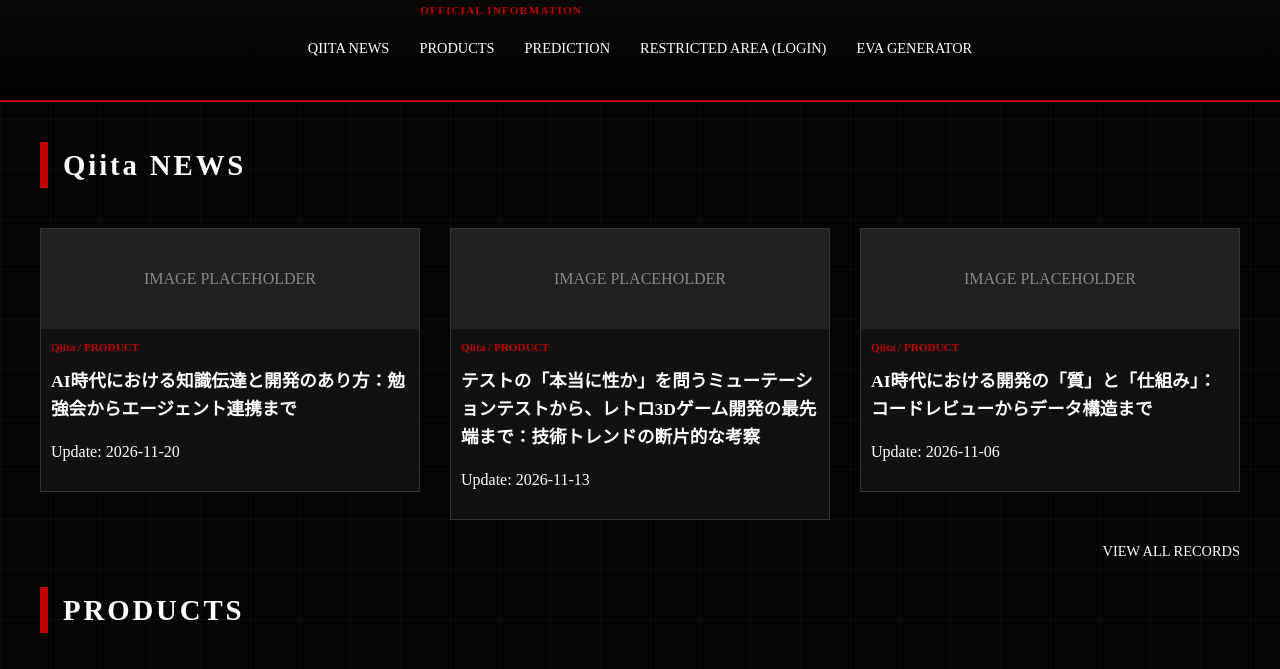
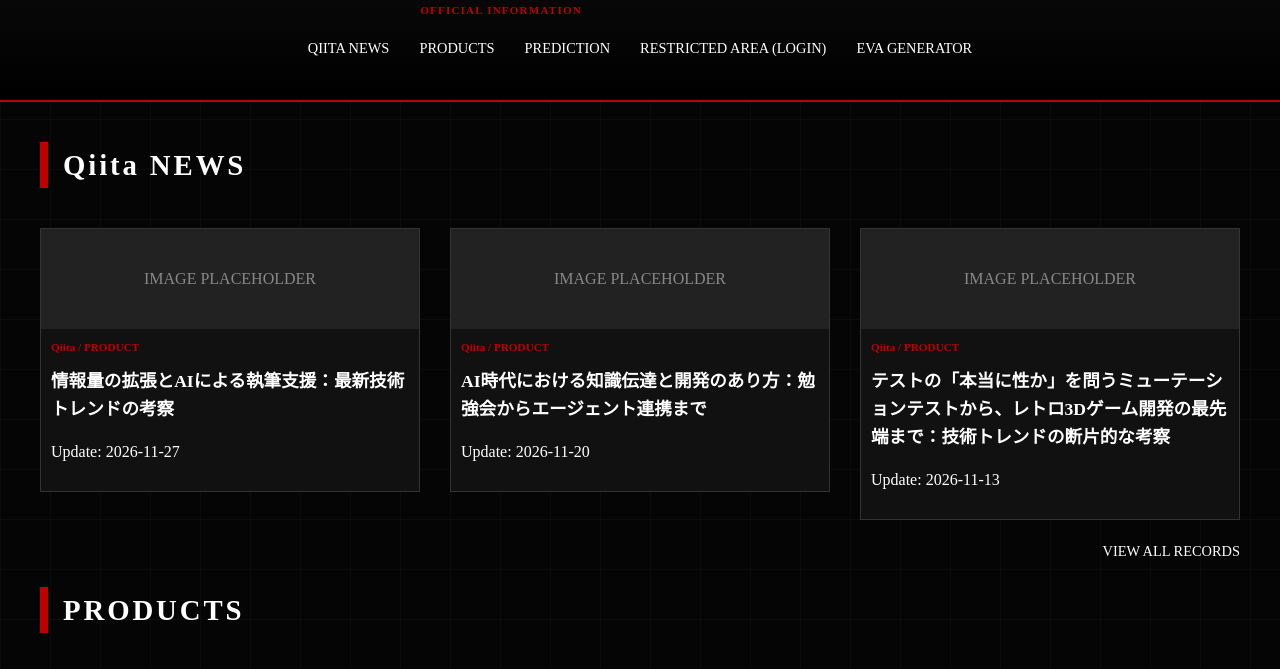
Before and after one commit to N-Necoze/N-Necoze.github.io, a plain HTML site: page index.html in a window 1280 px wide. Shown: the part 131-800 px from the top of the page. Drawn offline with Linux system fonts and the light colour scheme.

Commit message:
Update Qiita News

```diff
--- a/index.html
+++ b/index.html
@@ -223,6 +223,17 @@
             <!-- QIITA_NEWS_START -->
 <div class="grid">
 
+<a href="https://qiita.com/Necoze/items/5f431725721eeef46a55" class="card-link" target="_blank">
+  <article class="card">
+    <div class="card-img">IMAGE PLACEHOLDER</div>
+    <div class="card-content">
+      <div class="card-tag">Qiita / PRODUCT</div>
+      <h3 class="card-title">情報量の拡張とAIによる執筆支援：最新技術トレンドの考察</h3>
+      <p class="card-update">Update: 2026-11-27</p>
+    </div>
+  </article>
+</a>
+
 <a href="https://qiita.com/Necoze/items/237ae657aac9355344bf" class="card-link" target="_blank">
   <article class="card">
     <div class="card-img">IMAGE PLACEHOLDER</div>
@@ -241,17 +252,6 @@
       <div class="card-tag">Qiita / PRODUCT</div>
       <h3 class="card-title">テストの「本当に性か」を問うミューテーションテストから、レトロ3Dゲーム開発の最先端まで：技術トレンドの断片的な考察</h3>
       <p class="card-update">Update: 2026-11-13</p>
-    </div>
-  </article>
-</a>
-
-<a href="https://qiita.com/Necoze/items/a418ebbe0069f51c5199" class="card-link" target="_blank">
-  <article class="card">
-    <div class="card-img">IMAGE PLACEHOLDER</div>
-    <div class="card-content">
-      <div class="card-tag">Qiita / PRODUCT</div>
-      <h3 class="card-title">AI時代における開発の「質」と「仕組み」：コードレビューからデータ構造まで</h3>
-      <p class="card-update">Update: 2026-11-06</p>
     </div>
   </article>
 </a>
```
